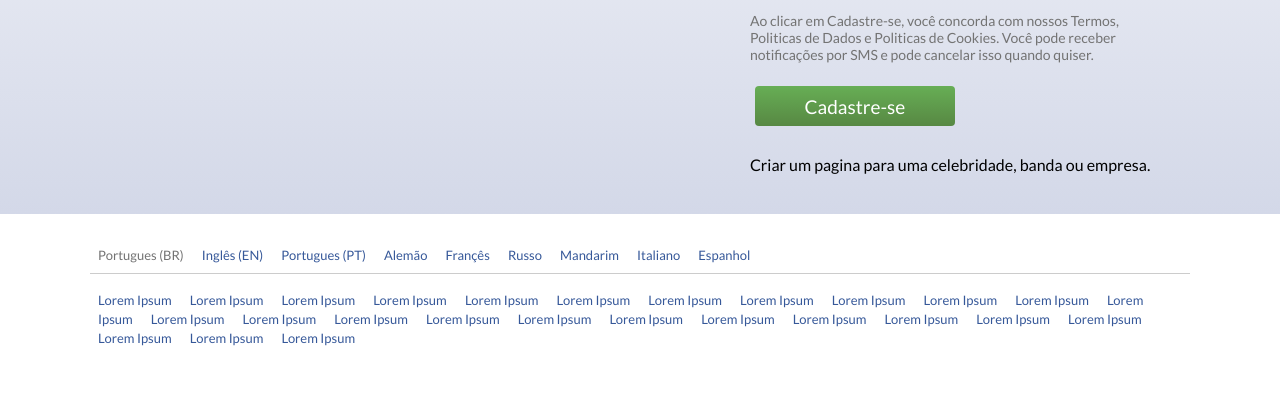
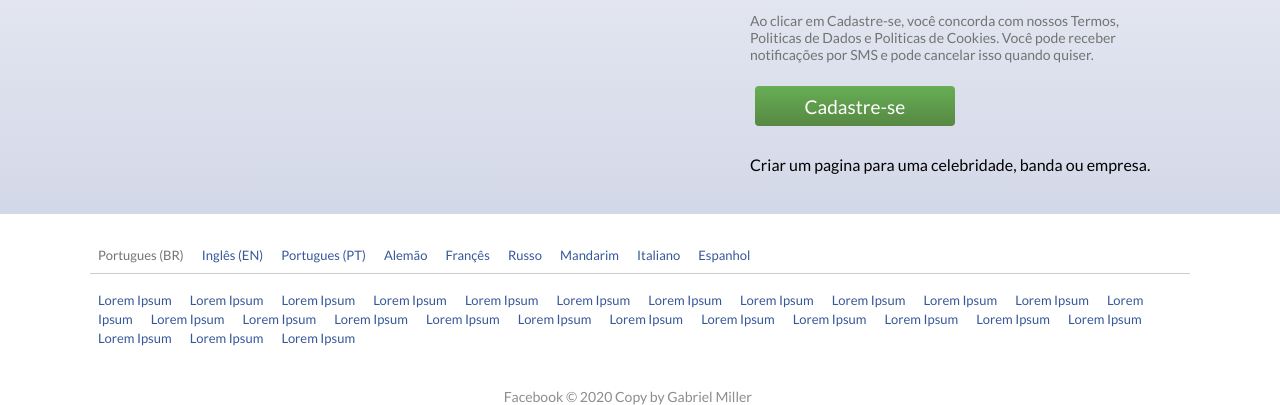
Before and after one commit to gabrielmiller1/facebook-interface-clone-version2018, a plain HTML site: page index.html in a window 1280 px wide. Shown: the part 479-884 px from the top of the page. Drawn offline with Linux system fonts and the light colour scheme.

Commit message:
Code HTML update

```diff
--- a/index.html
+++ b/index.html
@@ -2,7 +2,7 @@
 <html lang="pt-BR">
 
 <head>
-    <title>Facebook Old Interface Clone</title>
+    <title>Facebook</title>
     <meta charset="UTF-8">
     <meta name="viewport" content="width=device-width, initial-scale=1.0">
     <link href="https://fonts.googleapis.com/css2?family=Lato:ital,wght@0,300;0,400;0,700;1,300;1,400&display=swap"
@@ -151,6 +151,12 @@
         </div>
     </section>
 
+    <footer>
+        <div class="center">
+        <span class="footer">Facebook © 2020 Copy by Gabriel Miller</span>
+        </div>
+    </footer>
+
 </body>
 
 </html>
--- a/style.css
+++ b/style.css
@@ -237,3 +237,12 @@ section.linguas .center{
 div.span2 span{
     color: black;
 }
+
+
+.footer{
+    position: relative;
+    left: 37%;
+    font-size: 14px;
+    text-align: center;
+    color: #8A8D91;
+}
```
Also changed, not shown: 1 other file.
